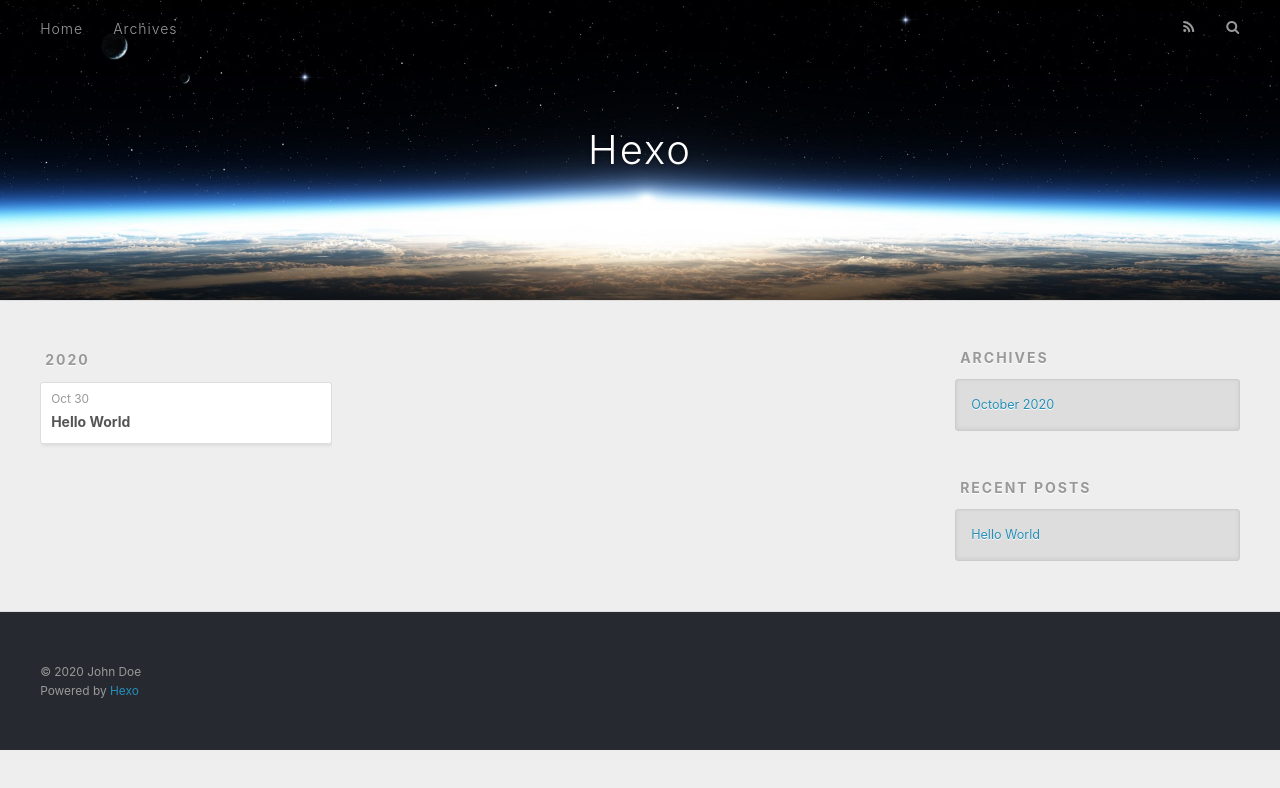
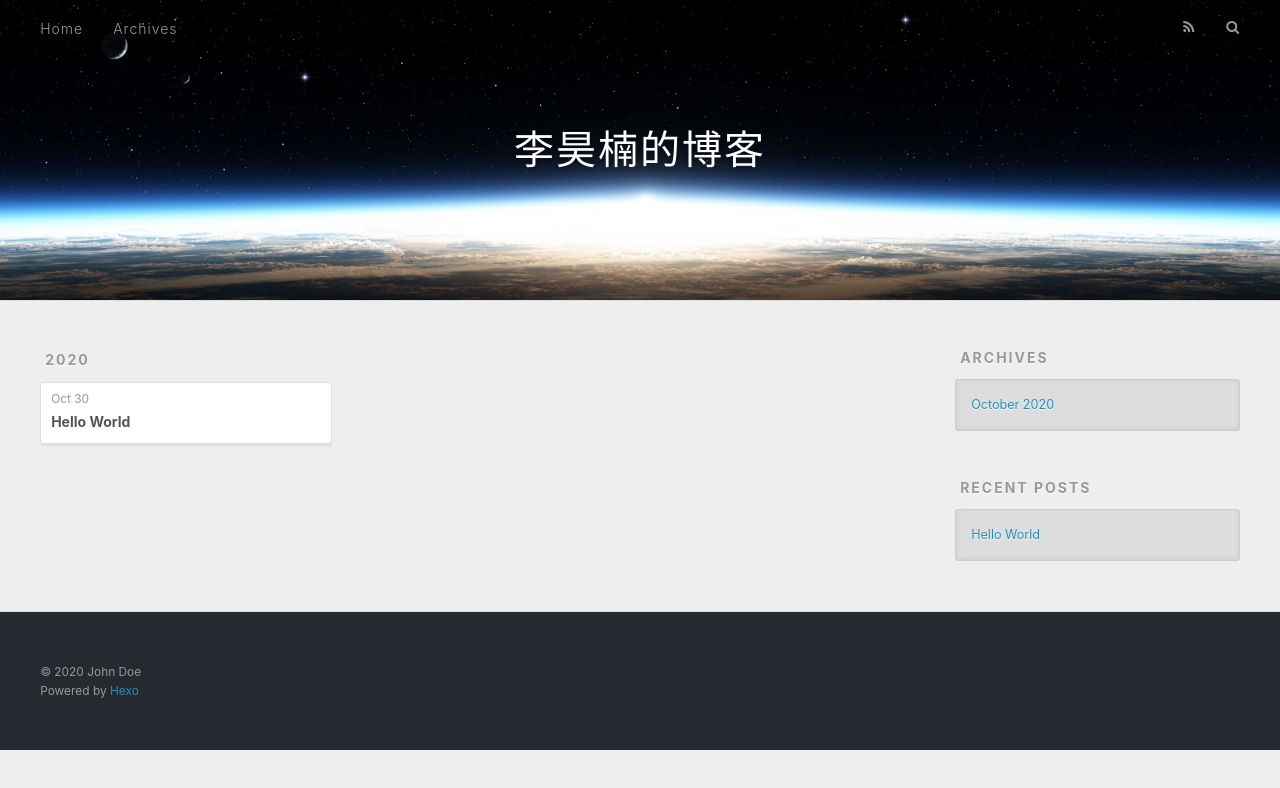
Before and after one commit to DLchen-v/flzxsqc586.github.io, a plain HTML site: page archives/2020/10/index.html in a window 1280 px wide. Drawn offline with nearby package versions, Linux system fonts and the light colour scheme.

Commit message:
Site updated: 2020-10-30 10:32:57

```diff
--- a/archives/2020/10/index.html
+++ b/archives/2020/10/index.html
@@ -5,17 +5,17 @@
 
 
 
-  <title>Archives: 2020/10 | Hexo</title>
+  <title>Archives: 2020/10 | 李昊楠的博客</title>
   <meta name="viewport" content="width=device-width, initial-scale=1, maximum-scale=1">
   <meta property="og:type" content="website">
-<meta property="og:title" content="Hexo">
+<meta property="og:title" content="李昊楠的博客">
 <meta property="og:url" content="http://example.com/archives/2020/10/index.html">
-<meta property="og:site_name" content="Hexo">
+<meta property="og:site_name" content="李昊楠的博客">
 <meta property="og:locale" content="en_US">
 <meta property="article:author" content="John Doe">
 <meta name="twitter:card" content="summary">
 
-    <link rel="alternate" href="/atom.xml" title="Hexo" type="application/atom+xml">
+    <link rel="alternate" href="/atom.xml" title="李昊楠的博客" type="application/atom+xml">
 
 
     <link rel="icon" href="/favicon.png">
@@ -36,7 +36,7 @@
   <div id="header-outer" class="outer">
     <div id="header-title" class="inner">
       <h1 id="logo-wrap">
-        <a href="/" id="logo">Hexo</a>
+        <a href="/" id="logo">李昊楠的博客</a>
       </h1>
 
     </div>
```
Also changed, not shown: 2020/10/30/hello-world/index.html (+4 -4 lines), archives/2020/index.html (+5 -5 lines), archives/index.html (+5 -5 lines), index.html (+5 -5 lines).
